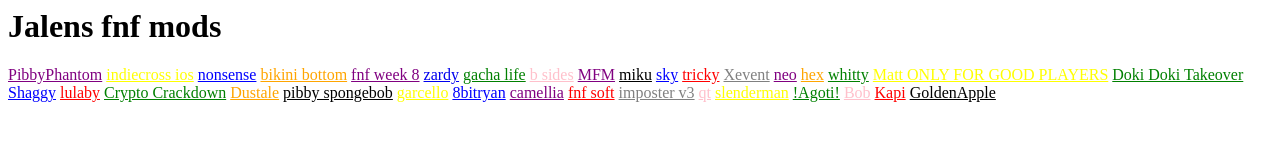
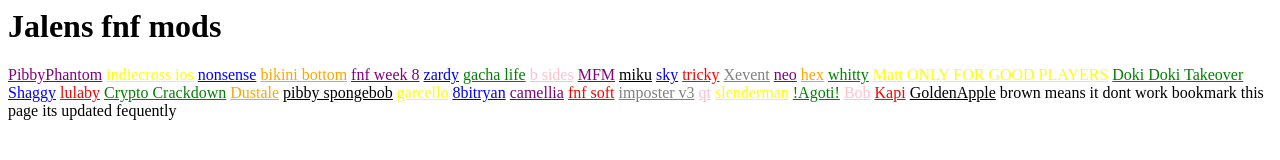
Before and after one commit to ChickenNuggets-is-cool/ChickenNuggets-is-cool, a plain HTML site: page index.html in a window 1280 px wide. Drawn offline with Linux system fonts and the light colour scheme.

Commit message:
Update index.html

```diff
--- a/index.html
+++ b/index.html
@@ -42,3 +42,8 @@ body
 <a href="https://chickennuggets-is-cool.github.io/VS-Kapi-Web/" target="_blank" style="color: red">Kapi</a>
 <a href="https://chickennuggets-is-cool.github.io/Goldenapple/" target="_blank" style="color: black">GoldenApple</a>
 <a href="" target="_blank" style="color: orange"></a>
+
+
+
+
+	brown means it dont work bookmark this page its updated fequently
```
